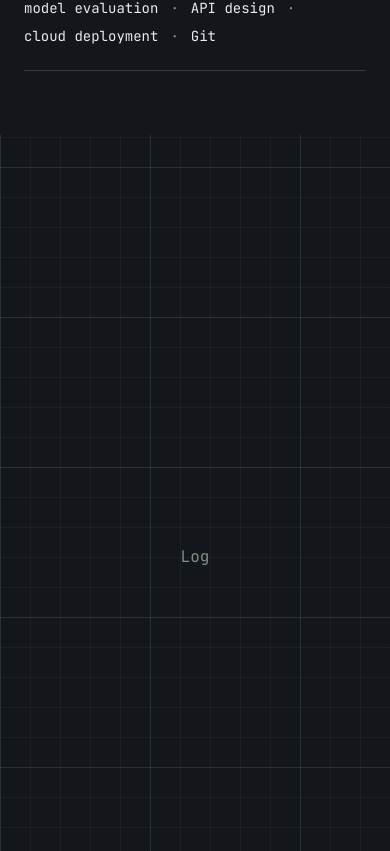
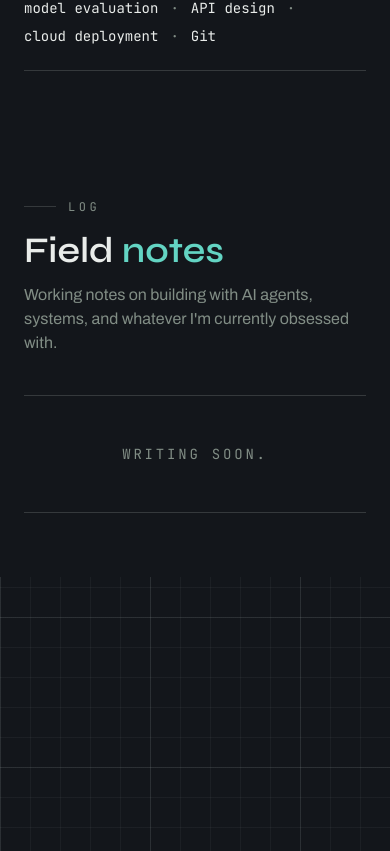
Before and after one commit to at350/personal-website, a React (Vite) app: page / in a window 390 px wide. Shown: the part 3133-3984 px from the top of the page. Built offline with nearby package versions, Linux system fonts and the light colour scheme.

Commit message:
feat: log section with writing-soon placeholder + future-ready entry list

```diff
--- a/src/components/Log.tsx
+++ b/src/components/Log.tsx
@@ -1,4 +1,57 @@
-// src/components/Log.tsx (stub)
+import { motion } from 'framer-motion'
+import { logEntries, SUBSTACK_URL } from '../data/content'
+
 export default function Log() {
-  return <section id="log" className="min-h-screen grid place-items-center font-mono text-muted">Log</section>
+  const hasPosts = logEntries.length > 0
+  return (
+    <section id="log" className="bg-bg py-16 md:py-24">
+      <div className="mx-auto max-w-[1000px] px-6 md:px-10 lg:px-16">
+        <motion.div
+          initial={{ opacity: 0, y: 30 }} whileInView={{ opacity: 1, y: 0 }}
+          viewport={{ once: true }} transition={{ duration: 1 }} className="mb-10"
+        >
+          <div className="mb-4 flex items-center gap-3">
+            <span className="h-px w-8 bg-stroke" />
+            <span className="font-mono text-xs uppercase tracking-[0.3em] text-muted">Log</span>
+          </div>
+          <h2 className="font-display text-4xl md:text-5xl">Field <span className="text-accent">notes</span></h2>
+          <p className="mt-3 max-w-lg font-body text-muted">Working notes on building with AI agents, systems, and whatever I'm currently obsessed with.</p>
+        </motion.div>
+
+        {!hasPosts ? (
+          <div className="border-y border-stroke py-12 text-center font-mono text-sm uppercase tracking-[0.2em] text-muted">
+            Writing soon.
+          </div>
+        ) : (
+          <>
+            <div className="border-t border-stroke">
+              {logEntries.slice(0, 5).map((entry, i) => (
+                <motion.a
+                  key={entry.url} href={entry.url} target="_blank" rel="noopener noreferrer"
+                  initial={{ opacity: 0, y: 16 }} whileInView={{ opacity: 1, y: 0 }}
+                  viewport={{ once: true }} transition={{ duration: 0.5, delay: i * 0.08 }}
+                  className="group flex items-baseline justify-between gap-6 border-b border-stroke py-5 transition-colors hover:bg-surface"
+                >
+                  <div className="flex items-baseline gap-4">
+                    <span className="font-mono text-xs text-muted">N°{String(i + 1).padStart(2, '0')}</span>
+                    <span className="font-display text-xl transition-colors group-hover:text-accent md:text-2xl">{entry.title}</span>
+                  </div>
+                  <div className="flex shrink-0 items-center gap-2 font-mono text-[11px] text-muted">
+                    <span>{new Date(entry.date).toLocaleDateString()} · {entry.readTime}</span>
+                    <span className="transition-transform group-hover:translate-x-1">↗</span>
+                  </div>
+                </motion.a>
+              ))}
+            </div>
+            {SUBSTACK_URL && (
+              <a href={SUBSTACK_URL} target="_blank" rel="noopener noreferrer"
+                className="mt-6 inline-block font-mono text-sm text-muted transition-colors hover:text-accent">
+                Read more on Substack ↗
+              </a>
+            )}
+          </>
+        )}
+      </div>
+    </section>
+  )
 }
```
